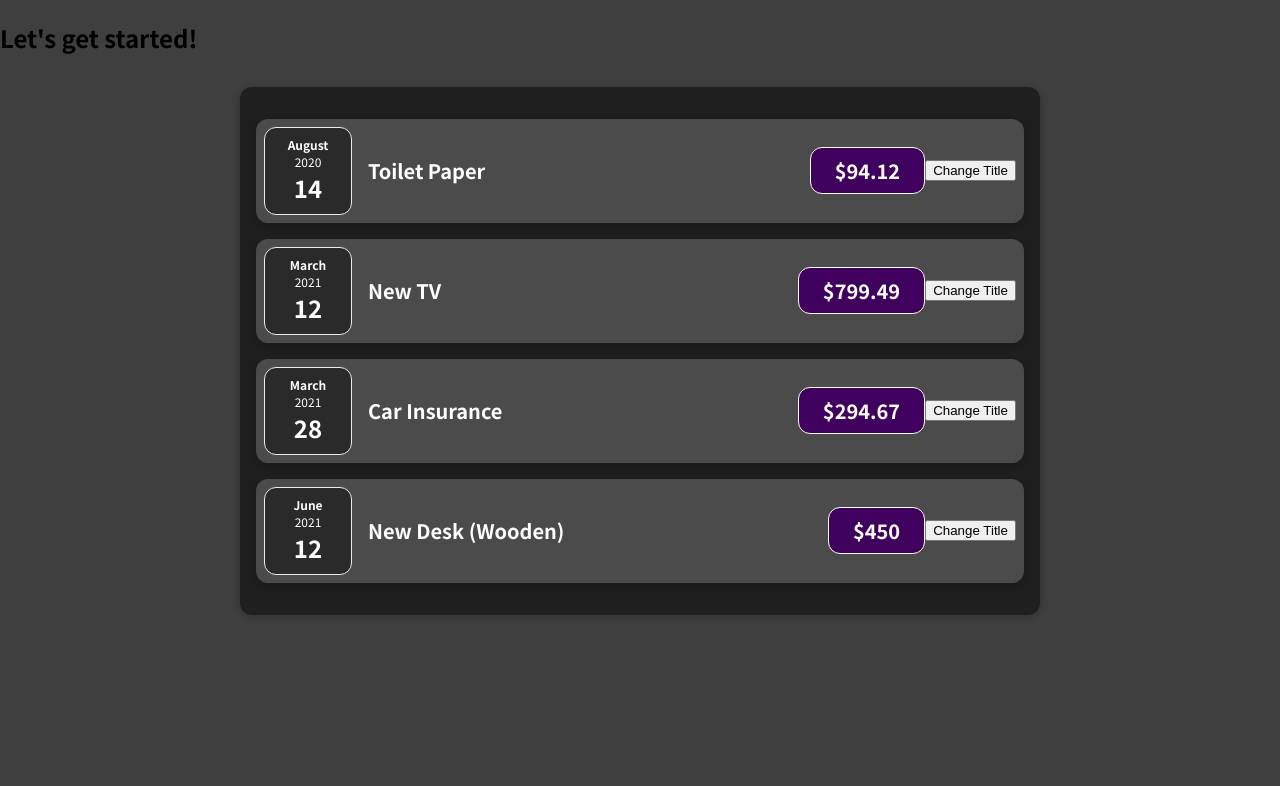
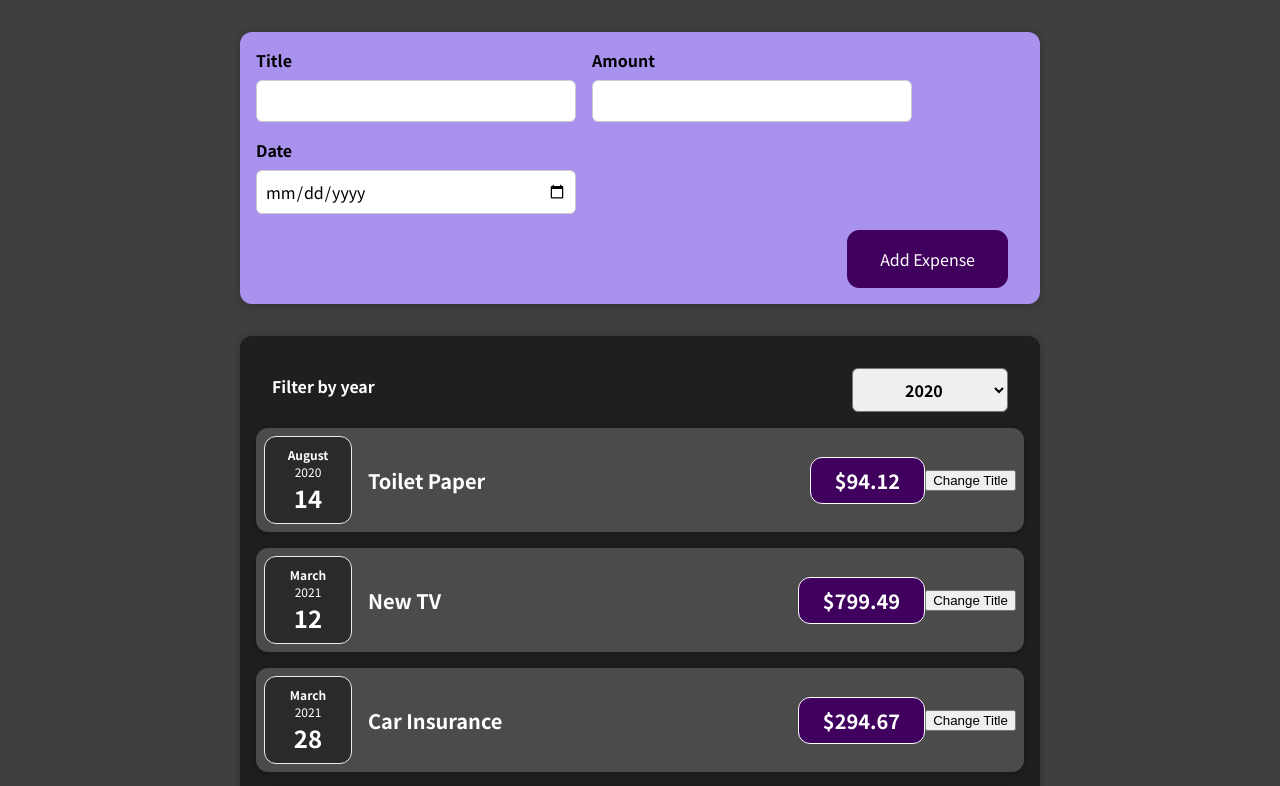
Before and after one commit to barisgunduz/react-expense-tracker, a React (Create React App) app: page / in a window 1280 px wide. Shown: the top 786 px of the page. Built offline with nearby package versions, Linux system fonts and the light colour scheme.

Commit message:
Feature - State

```diff
--- a/src/App.js
+++ b/src/App.js
@@ -1,4 +1,5 @@
 import Expenses from "./components/Expenses/Expenses";
+import NewExpense from "./components/NewExpense/NewExpense";
 
 const App = () => {
     const expenses = [
@@ -28,12 +29,17 @@ const App = () => {
         },
     ];
 
+    const addExpenseHandler = (expense) => {
+        console.log("In app.js");
+        console.log(expense);
+    };
+
     return (
         <div>
-            <h2>Let's get started!</h2>
-            <Expenses items={expenses}/>
+            <NewExpense onAddExpense={addExpenseHandler} />
+            <Expenses items={expenses} />
         </div>
     );
-}
+};
 
 export default App;
--- a/src/components/Expenses/Expenses.js
+++ b/src/components/Expenses/Expenses.js
@@ -1,11 +1,25 @@
-import ExpenseItem from "./ExpenseItem"
+import React, { useState } from "react";
+
+import ExpenseItem from "./ExpenseItem";
 import Card from "../UI/Card";
-import './Expenses.css'
+import "./Expenses.css";
+import ExpensesFilter from "./ExpensesFilter";
 
 const Expenses = (props) => {
+    const [filteredYear, setFilteredYear] = useState("2020");
+
+    const filterChangeHandler = (selectedYear) => {
+        setFilteredYear(selectedYear);
+    };
+
     return (
-        <Card className="expenses">
-            <ExpenseItem
+        <div>
+            <Card className="expenses">
+                <ExpensesFilter
+                    selected={filteredYear}
+                    onChangeFilter={filterChangeHandler}
+                />
+                <ExpenseItem
                     title={props.items[0].title}
                     amount={props.items[0].amount}
                     date={props.items[0].date}
@@ -25,8 +39,9 @@ const Expenses = (props) => {
                     amount={props.items[3].amount}
                     date={props.items[3].date}
                 />
-        </Card>
-    )
-}
+            </Card>
+        </div>
+    );
+};
 
 export default Expenses;
--- /dev/null
+++ b/src/components/Expenses/ExpensesFilter.css
@@ -0,0 +1,24 @@
+.expenses-filter {
+    color: white;
+    padding: 0 1rem;
+}
+
+.expenses-filter__control {
+    display: flex;
+    width: 100%;
+    align-items: center;
+    justify-content: space-between;
+    margin: 1rem 0;
+}
+
+.expenses-filter label {
+    font-weight: bold;
+    margin-bottom: 0.5rem;
+}
+
+.expenses-filter select {
+    font: inherit;
+    padding: 0.5rem 3rem;
+    font-weight: bold;
+    border-radius: 6px;
+}
--- /dev/null
+++ b/src/components/Expenses/ExpensesFilter.js
@@ -0,0 +1,25 @@
+import React from "react";
+
+import "./ExpensesFilter.css";
+
+const ExpensesFilter = (props) => {
+    const dropdownChangeHandler = (event) => {
+        props.onChangeFilter(event.target.value);
+    };
+
+    return (
+        <div className="expenses-filter">
+            <div className="expenses-filter__control">
+                <label>Filter by year</label>
+                <select value={props.selected} onChange={dropdownChangeHandler}>
+                    <option value="2022">2022</option>
+                    <option value="2021">2021</option>
+                    <option value="2020">2020</option>
+                    <option value="2019">2019</option>
+                </select>
+            </div>
+        </div>
+    );
+};
+
+export default ExpensesFilter;
--- /dev/null
+++ b/src/components/NewExpense/ExpenseForm.css
@@ -0,0 +1,26 @@
+.new-expense__controls {
+    display: flex;
+    flex-wrap: wrap;
+    gap: 1rem;
+    margin-bottom: 1rem;
+    text-align: left;
+}
+
+.new-expense__control label {
+    font-weight: bold;
+    margin-bottom: 0.5rem;
+    display: block;
+}
+
+.new-expense__control input {
+    font: inherit;
+    padding: 0.5rem;
+    border-radius: 6px;
+    border: 1px solid #ccc;
+    width: 20rem;
+    max-width: 100%;
+}
+
+.new-expense__actions {
+    text-align: right;
+}
--- /dev/null
+++ b/src/components/NewExpense/ExpenseForm.js
@@ -0,0 +1,91 @@
+import React, { useState } from "react";
+
+import "./ExpenseForm.css";
+
+const ExpenseForm = (props) => {
+    const [enteredTitle, setEnteredTitle] = useState("");
+    const [enteredAmount, setEnteredAmount] = useState("");
+    const [enteredDate, setEnteredDate] = useState("");
+    /* const [userInput, setUserInput] = useState({
+        enteredTitle: "",
+        enteredAmount: "",
+        enteredDate: "",
+    }); */
+
+    const titleChangeHandler = (event) => {
+        setEnteredTitle(event.target.value);
+        /*  setUserInput({
+            ...userInput,
+            enteredTitle: event.target.value,
+        }); */
+        /* setUserInput((prevState) => {
+            return {...prevState, enteredTitle: event.target.value}
+        }) */
+    };
+
+    const amountChangeHandler = (event) => {
+        setEnteredAmount(event.target.value);
+        /* setUserInput({
+            ...userInput,
+            enteredAmount: event.target.value,
+        }); */
+    };
+
+    const dataChangeHandler = (event) => {
+        setEnteredDate(event.target.value);
+        /* setUserInput({
+            ...userInput,
+            enteredDate: event.target.value,
+        }); */
+    };
+
+    const submitHandler = (event) => {
+        event.preventDefault();
+
+        const expenseData = {
+            title: enteredTitle,
+            amount: enteredAmount,
+            date: new Date(enteredDate),
+        };
+
+        props.onSaveExpenseData(expenseData);
+
+        setEnteredTitle('')
+        setEnteredAmount('')
+        setEnteredDate('')
+    };
+
+    return (
+        <form onSubmit={submitHandler}>
+            <div className="new-expense__controls">
+                <div className="new-expense__control">
+                    <label>Title</label>
+                    <input type="text" onChange={titleChangeHandler} />
+                </div>
+                <div className="new-expense__control">
+                    <label>Amount</label>
+                    <input
+                        type="number"
+                        min="0.01"
+                        step="0.01"
+                        onChange={amountChangeHandler}
+                    />
+                </div>
+                <div className="new-expense__control">
+                    <label>Date</label>
+                    <input
+                        type="date"
+                        min="2019-01-01"
+                        max="2023-12-31"
+                        onChange={dataChangeHandler}
+                    />
+                </div>
+            </div>
+            <div className="new-expense__actions">
+                <button type="submit">Add Expense</button>
+            </div>
+        </form>
+    );
+};
+
+export default ExpenseForm;
--- /dev/null
+++ b/src/components/NewExpense/NewExpense.css
@@ -0,0 +1,38 @@
+.new-expense {
+    background-color: #a892ee;
+    padding: 1rem;
+    margin: 2rem auto;
+    width: 50rem;
+    max-width: 95%;
+    border-radius: 12px;
+    text-align: center;
+    box-shadow: 0 1px 8px rgba(0, 0, 0, 0.25);
+}
+
+.new-expense button {
+    font: inherit;
+    cursor: pointer;
+    padding: 1rem 2rem;
+    border: 1px solid #40005d;
+    background-color: #40005d;
+    color: white;
+    border-radius: 12px;
+    margin-right: 1rem;
+}
+
+.new-expense button:hover,
+.new-expense button:active {
+    background-color: #510674;
+    border-color: #510674;
+}
+
+.new-expense button.alternative {
+    color: #220131;
+    border-color: transparent;
+    background-color: transparent;
+}
+
+.new-expense button.alternative:hover,
+.new-expense button.alternative:active {
+    background-color: #ddb3f8;
+}
--- /dev/null
+++ b/src/components/NewExpense/NewExpense.js
@@ -0,0 +1,22 @@
+import React from "react";
+import ExpenseForm from "./ExpenseForm";
+
+import "./NewExpense.css";
+
+const NewExpense = (props) => {
+    const saveExpenseDataHandler = (enteredExpenseData) => {
+        const expenseData = {
+            ...enteredExpenseData,
+            id: Math.random().toString(),
+        };
+        props.onAddExpense(expenseData);
+    };
+
+    return (
+        <div className="new-expense">
+            <ExpenseForm onSaveExpenseData={saveExpenseDataHandler} />
+        </div>
+    );
+};
+
+export default NewExpense;
```
